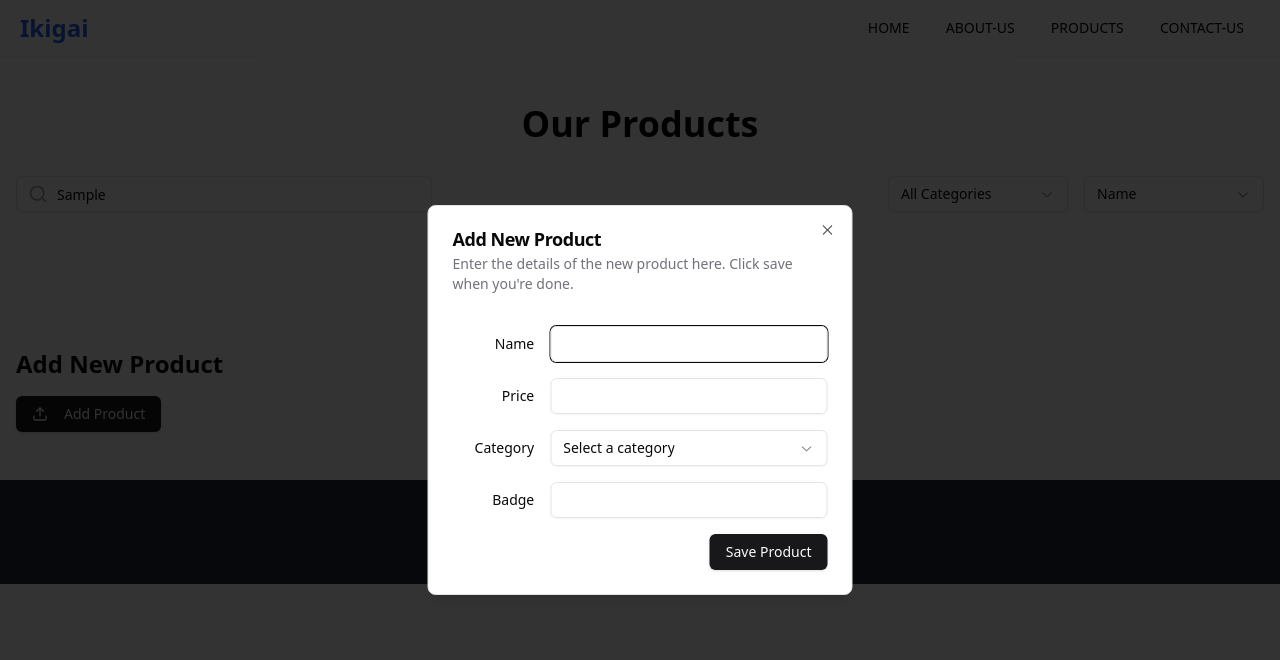
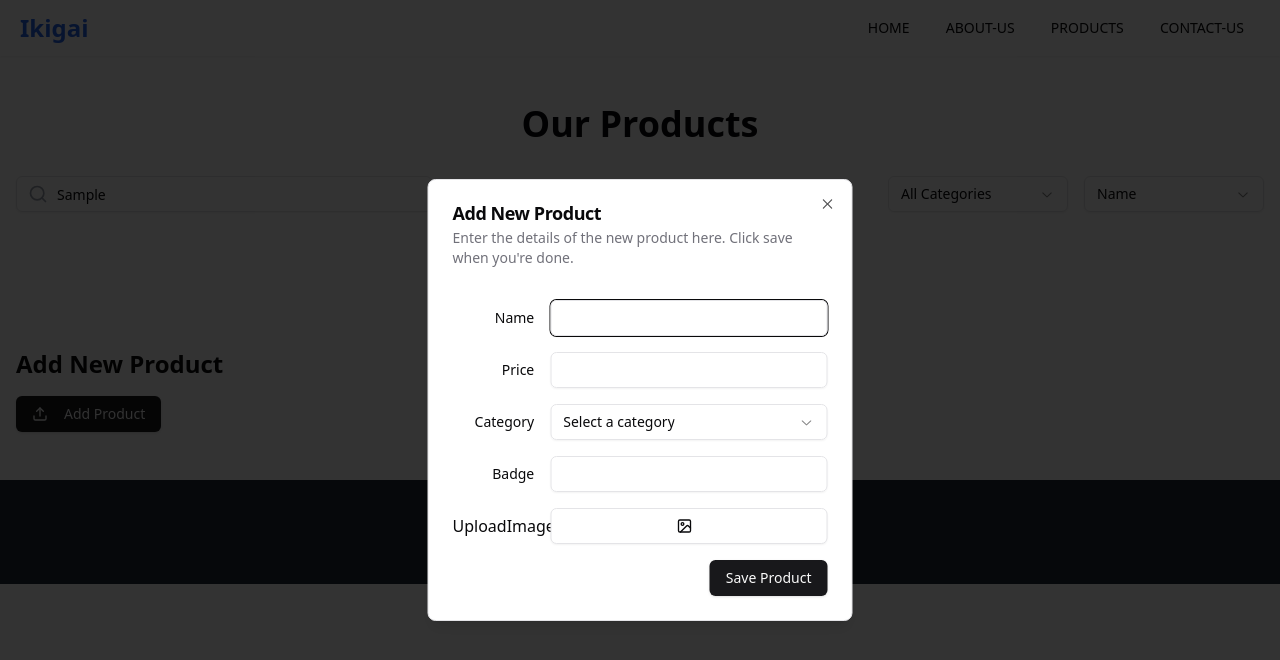
Before and after one commit to Beni-Alexandre/IKIGAI, a React (Vite) app: page /product in a window 1280 px wide. Both pictures are taken after typing "Sample" into the empty fields and a click on the button "Add Product". Shown: the top 660 px of the page. Built offline with nearby package versions, Linux system fonts and the light colour scheme.

Commit message:
upload images feature added

```diff
--- a/src/productpage/product.tsx
+++ b/src/productpage/product.tsx
@@ -1,4 +1,4 @@
-import { useState } from "react";
+import { useState, useRef } from "react";
 import Header from "@/home/header";
 import {
     Card,
@@ -11,7 +11,7 @@ import {
 import { Button } from "@/components/ui/button";
 import { Badge } from "@/components/ui/badge";
 import { Input } from "@/components/ui/input";
-import { Search, SlidersHorizontal, Upload } from 'lucide-react';
+import { Search, SlidersHorizontal, Upload, ImageIcon } from 'lucide-react';
 import Footer from "@/home/footer";
 import {
     Select,
@@ -57,6 +57,8 @@ function Products() {
     const [sortBy, setSortBy] = useState("name")
     const [newProduct, setNewProduct] = useState({ name: '', price: '', category: '', badge: '', image: '' })
 
+    const fileInputRef = useRef<HTMLInputElement>(null)
+
     const filteredProducts = products
         .filter(product =>
             (selectedCategory === "All" || product.category === selectedCategory) &&
@@ -79,7 +81,16 @@ function Products() {
         setProducts([...products, productToAdd])
         setNewProduct({ name: '', price: '', category: '', badge: '', image: '' })
     }
-
+    const handleImageUpload = (e: React.ChangeEvent<HTMLInputElement>) => {
+        const file = e.target.files?.[0]
+        if (file) {
+            const reader = new FileReader()
+            reader.onloadend = () => {
+                setNewProduct({ ...newProduct, image: reader.result as string })
+            }
+            reader.readAsDataURL(file)
+        }
+    }
     return (
         <div>
             <Header />
@@ -130,7 +141,7 @@ function Products() {
                                     src={product.image}
                                     alt={product.name}
 
-                                    className="object-cover w-full h-full"
+                                    className="object-cover w-full h-full "
                                     sizes="(max-width: 768px) 100vw, (max-width: 120px) 50vw, 33vw"
                                 />
 
@@ -231,6 +242,29 @@ function Products() {
                                             className="col-span-3"
                                         />
                                     </div>
+                                    <div className="grid grid-cols-4 items-center gap-4">
+                                        <label htmlFor="image" className="text-right">
+                                            UploadImage
+                                        </label>
+                                        <div className="col-span-3">
+                                            <input type="file"
+                                                id="image"
+                                                accept="image/"
+                                                onChange={handleImageUpload}
+                                                className="hidden"
+                                                ref={fileInputRef}
+                                            />
+                                            <Button
+                                                type="button"
+                                                variant="outline"
+                                                onClick={() => fileInputRef.current?.click()}
+                                                className="w-full"
+                                            >
+                                                <ImageIcon className="mr-2 h-4 w-4" />
+                                                {/* {newProduct.image !== '/placeholder.svg?height=400&width=600'? t.imageUploaded :t.selectImage} */}
+                                            </Button>
+                                        </div>
+                                    </div>
                                 </div>
                                 <DialogFooter>
                                     <Button type="submit">Save Product</Button>
```
